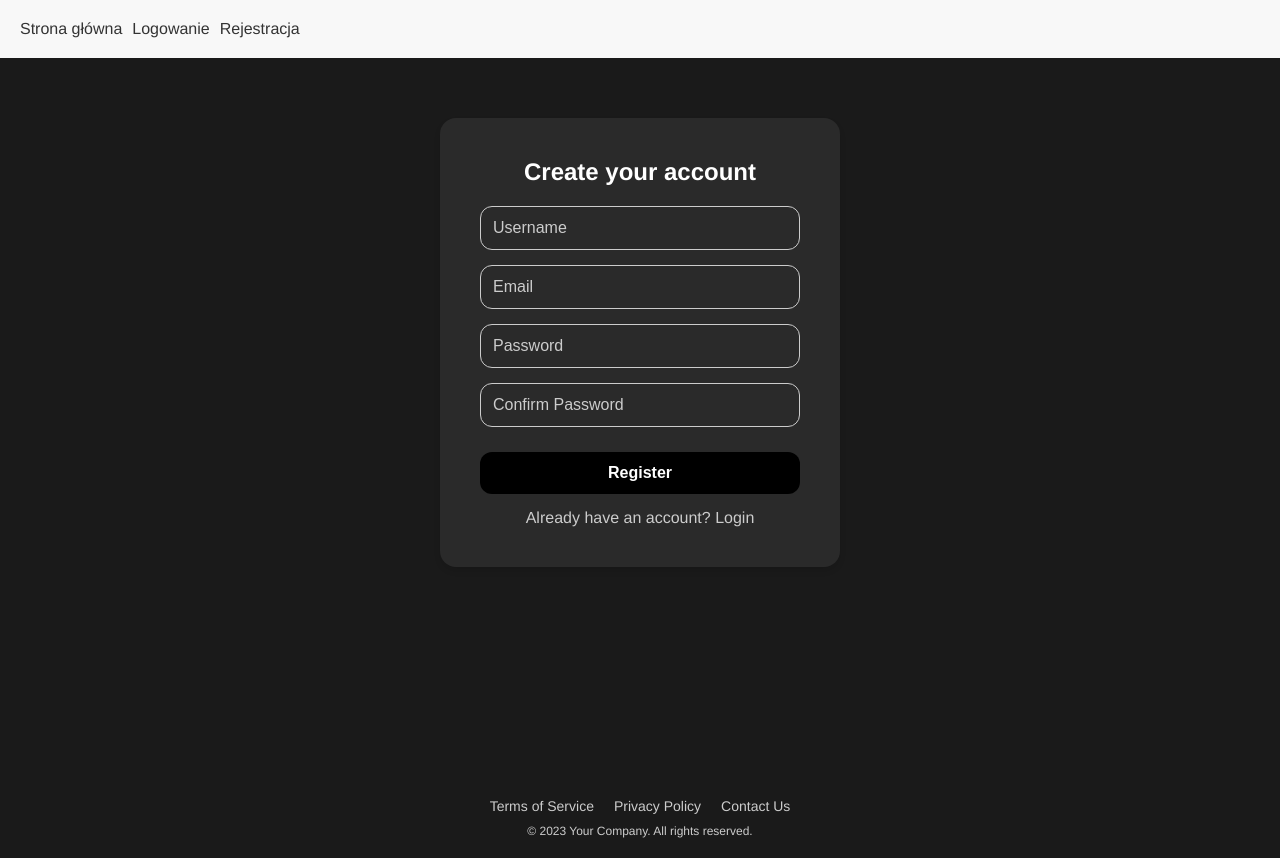
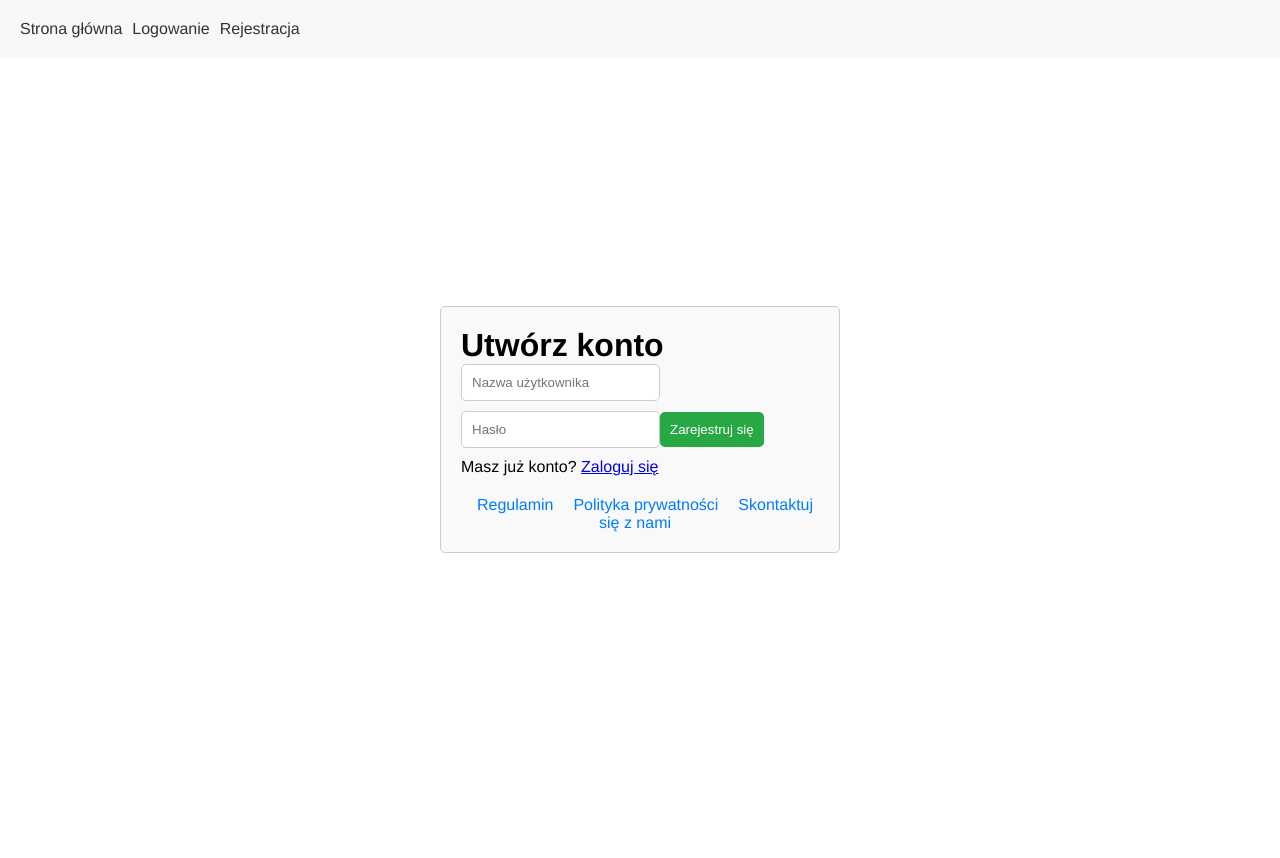
Before and after one commit to Otmorosko/Forum-Project, a Vue app: page /register in a window 1280 px wide. After the commit the page ends 800 px from the top, so only its background shows below. Built offline with nearby package versions, Linux system fonts and the light colour scheme.

Commit message:
Register (working)

```diff
--- a/package.json
+++ b/package.json
@@ -9,6 +9,7 @@
   },
   "dependencies": {
     "axios": "^1.7.7",
+    "bcrypt": "^5.1.1",
     "core-js": "^3.8.3",
     "cors": "^2.8.5",
     "socket.io-client": "^4.8.1",
--- a/src/views/UserRegister.vue
+++ b/src/views/UserRegister.vue
@@ -1,47 +1,116 @@
 <template>
   <div class="user-register">
     <div class="form-container">
-      <h1>Create your account</h1>
-      <form @submit.prevent="registerUser">
-        <input type="text" v-model="username" placeholder="Username" required />
-        <input type="email" v-model="email" placeholder="Email" required />
-        <input type="password" v-model="password" placeholder="Password" required />
-        <input type="password" v-model="confirmPassword" placeholder="Confirm Password" required />
-        <button type="submit">Register</button>
+      <h1>Utwórz konto</h1>
+      <form @submit.prevent="registerUser ">
+        <input type="text" v-model="username" placeholder="Nazwa użytkownika" required />
+        <input type="password" v-model="password" placeholder="Hasło" required />
+        <button type="submit">Zarejestruj się</button>
       </form>
-      <p class="login-prompt">Already have an account? <router-link to="/login">Login</router-link></p>
+      <p v-if="message">{{ message }}</p>
+      <p class="login-prompt">Masz już konto? <router-link to="/login">Zaloguj się</router-link></p>
     </div>
 
     <footer class="footer">
       <div class="links">
-        <a href="#">Terms of Service</a>
-        <a href="#">Privacy Policy</a>
-        <a href="#">Contact Us</a>
+        <a href="#">Regulamin</a>
+        <a href="#">Polityka prywatności</a>
+        <a href="#">Skontaktuj się z nami</a>
       </div>
-      <div class="copyright">© 2023 Your Company. All rights reserved.</div>
     </footer>
   </div>
 </template>
 
 <script>
+import axios from 'axios';
+
 export default {
   name: 'UserRegister',
   data() {
     return {
       username: '',
-      email: '',
       password: '',
-      confirmPassword: ''
+      message: ''
     }
   },
   methods: {
-    registerUser() {
-      // Tutaj logika rejestracji
+    async registerUser () {
+      if (!this.username || !this.password) {
+        this.message = 'Wszystkie pola są wymagane.';
+        return;
+      }
+
+      console.log('Rejestracja z danymi:', { username: this.username, password: this.password });
+      try {
+        const response = await axios.post('http://localhost:3000/register', {
+          username: this.username,
+          password: this.password
+        });
+
+        console.log('Odpowiedź serwera:', response.data); // Logowanie odpowiedzi serwera
+
+        if (response.data.success) {
+          this.message = response.data.message;
+          this.$router.push('/login');
+        } else {
+          this.message = response.data.message;
+        }
+      } catch (error) {
+        console.error('Błąd rejestracji:', error);
+        this.message = error.response ? error.response.data.message : 'Wystąpił błąd podczas rejestracji. Spróbuj ponownie.';
+      }
     }
   }
 }
 </script>
 
-<style lang="scss" scoped>
-@import '../styles/userRegister.scss';
+<style scoped>
+.user-register {
+  max-width: 400px;
+  margin: auto;
+  padding: 20px;
+  border: 1px solid #ccc;
+  border-radius: 5px;
+  background-color: #f9f9f9;
+}
+
+.form-container {
+  display: flex;
+  flex-direction: column;
+}
+
+input {
+  margin-bottom: 10px;
+  padding: 10px;
+  border: 1px solid #ccc;
+  border-radius: 5px;
+}
+
+button {
+  padding: 10px;
+  background-color: #28a745;
+  color: white;
+  border: none;
+  border-radius: 5px;
+  cursor: pointer;
+}
+
+button:hover {
+  background-color: #218838;
+}
+
+.footer {
+  margin-top: 20px;
+  text-align: center;
+}
+
+.links a {
+  margin: 0 10px;
+  color: #007bff;
+  text-decoration: none;
+}
+
+.links a:hover {
+  text-decoration: underline;
+}
 </style>
```
Also changed, not shown: server.js (+16 -77 lines), 1 other file (tests, documents, lock files or other folders).
